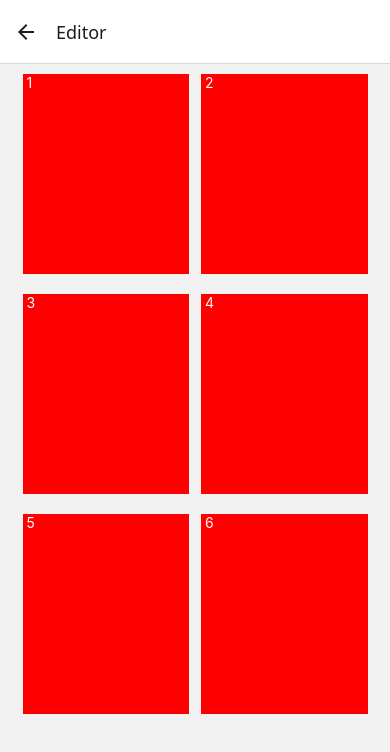
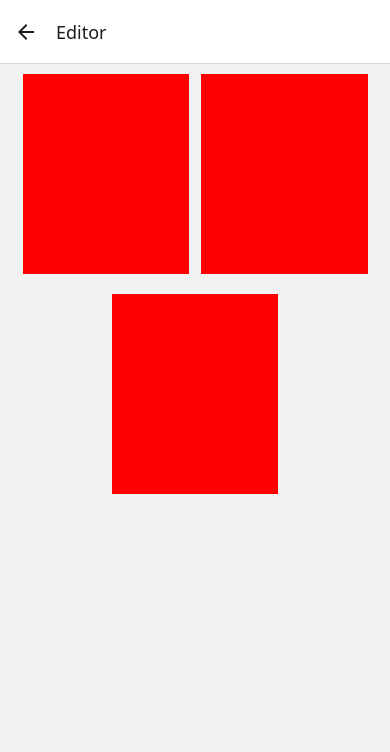
Before and after one commit to omartrese/tuMoodboard, a React Native app: screen /Editor in a window 390 px wide. Shown: the top 752 px of the page. Built offline with nearby package versions, Linux system fonts and the light colour scheme.

Commit message:
Image picker implementacion

```diff
--- /dev/null
+++ b/components/CardImage.jsx
@@ -0,0 +1,44 @@
+import { Pressable, Image, StyleSheet, View } from "react-native";
+import * as ImagePicker from "expo-image-picker";
+import { useState } from "react";
+
+export default function CardImage() {
+    const [image, setImage] = useState(null);
+
+    const pickImage = async () => {
+        const permissionResult = await ImagePicker.requestMediaLibraryPermissionsAsync();
+
+        if (!permissionResult.granted) {
+            Alert.alert('Permission required', 'Permission to access the media library is required.');
+            return;
+        }
+
+        let result = await ImagePicker.launchImageLibraryAsync({
+            mediaTypes: ["images"],
+            allowsEditing: true,
+            aspect: [4, 3],
+            quality: 1,
+        });
+
+        console.log(result);
+
+        if (!result.canceled) {
+            setImage(result.assets[0].uri);
+        }
+    };
+
+    return (
+
+            (image ? <Image source={{ uri: image }} style={styles.card} /> : <Pressable style={styles.card} title="Pick an image from camera roll" onPress={pickImage} />)
+    )
+}
+
+export const styles = StyleSheet.create({
+    card: {
+        width: "45%",
+        height: 200,
+        backgroundColor: "red",
+        marginHorizontal: 6,
+        marginVertical: 10
+    },
+})
--- a/package.json
+++ b/package.json
@@ -12,6 +12,7 @@
     "@react-navigation/native": "^7.1.21",
     "@react-navigation/native-stack": "^7.8.0",
     "expo": "~54.0.25",
+    "expo-image-picker": "~17.0.8",
     "expo-router": "~6.0.15",
     "expo-status-bar": "~3.0.8",
     "react": "19.1.0",
--- a/pages/Editor.jsx
+++ b/pages/Editor.jsx
@@ -1,17 +1,13 @@
-import { View, Text, StyleSheet } from "react-native"
+import { View, StyleSheet } from "react-native"
+import CardImage from "../components/CardImage"
 
 export default function Editor() {
-
-
 
     return (
         <View style={styles.container}>
             {
-                [1, 2, 3, 4, 5, 6].map((el) => {
-                    return <View style={styles.card}>
-                        <Text style={{color: "#fff"}}> {el} </Text>
-                    </View>
-
+                [1, 2, 3].map((el) => {
+                    return <CardImage />
                 })
             }
         </View>
@@ -33,5 +29,6 @@ const styles = StyleSheet.create({
         backgroundColor: "red",
         marginHorizontal: 6,
         marginVertical: 10
-    }
+    },
+
 })
```
Also changed, not shown: 1 other file (tests, documents, lock files or other folders).
